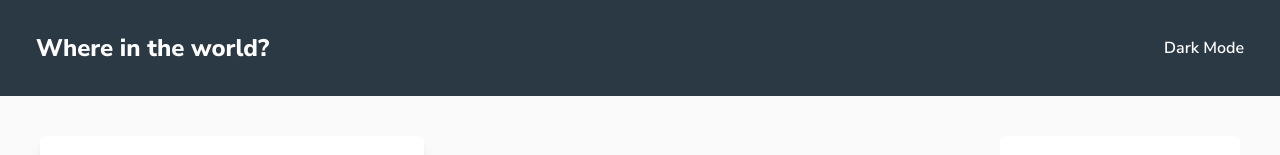
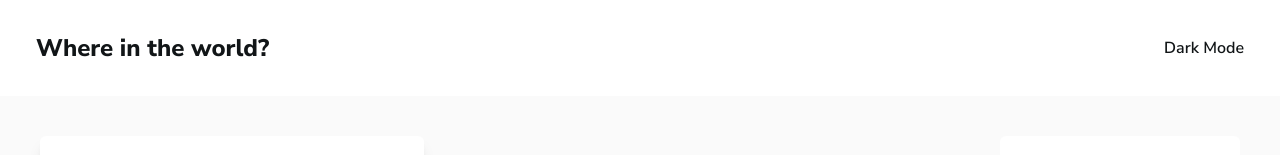
Before and after one commit to vignesh-prakasam/countries, a React (Vite) app: page / in a window 1280 px wide. Shown: the top 155 px of the page. Built offline with nearby package versions, Linux system fonts and the light colour scheme.

Commit message:
header with light mode

```diff
--- a/src/App.jsx
+++ b/src/App.jsx
@@ -31,11 +31,11 @@ function App() {
 
   return (
     <>
-      <header className="flex flex-row justify-between items center bg-very-dark-blue px-4 py-8">
-        <h1 className="text-2xl text-white font-bold ml-5">
+      <header className={` flex flex-row justify-between items center ${isDarkMode ? 'bg-very-dark-blue text-white' : 'bg-white text-very-dark-blue-text'} px-4 py-8`}>
+        <h1 className="text-2xl  font-bold ml-5">
           Where in the world?
         </h1>
-        <button onClick={() => {setIsDarkMode(!isDarkMode)}} className="text-md text-white font-semibold mr-5"> { isDarkMode ? "Light Mode" : "Dark Mode" }</button>
+        <button onClick={() => {setIsDarkMode(!isDarkMode)}} className="text-md  font-semibold mr-5"> { isDarkMode ? "Light Mode" : "Dark Mode" }</button>
       </header>
       <main className={`${isDarkMode ? 'bg-very-dark-blue-bg': 'bg-very-light-gray'}  w-full  min-h-screen px-10`}>
         {/* filters */}
```
